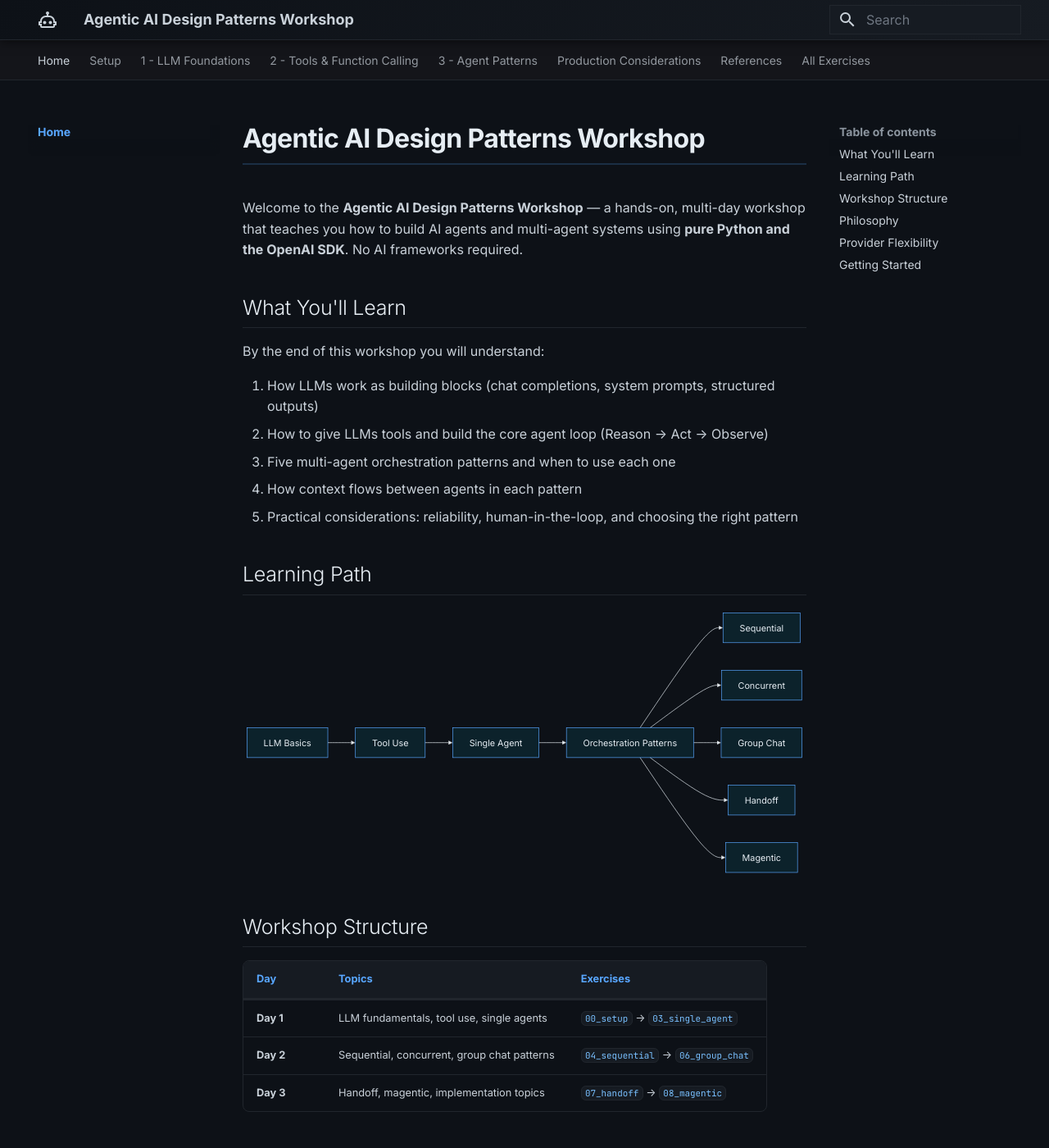
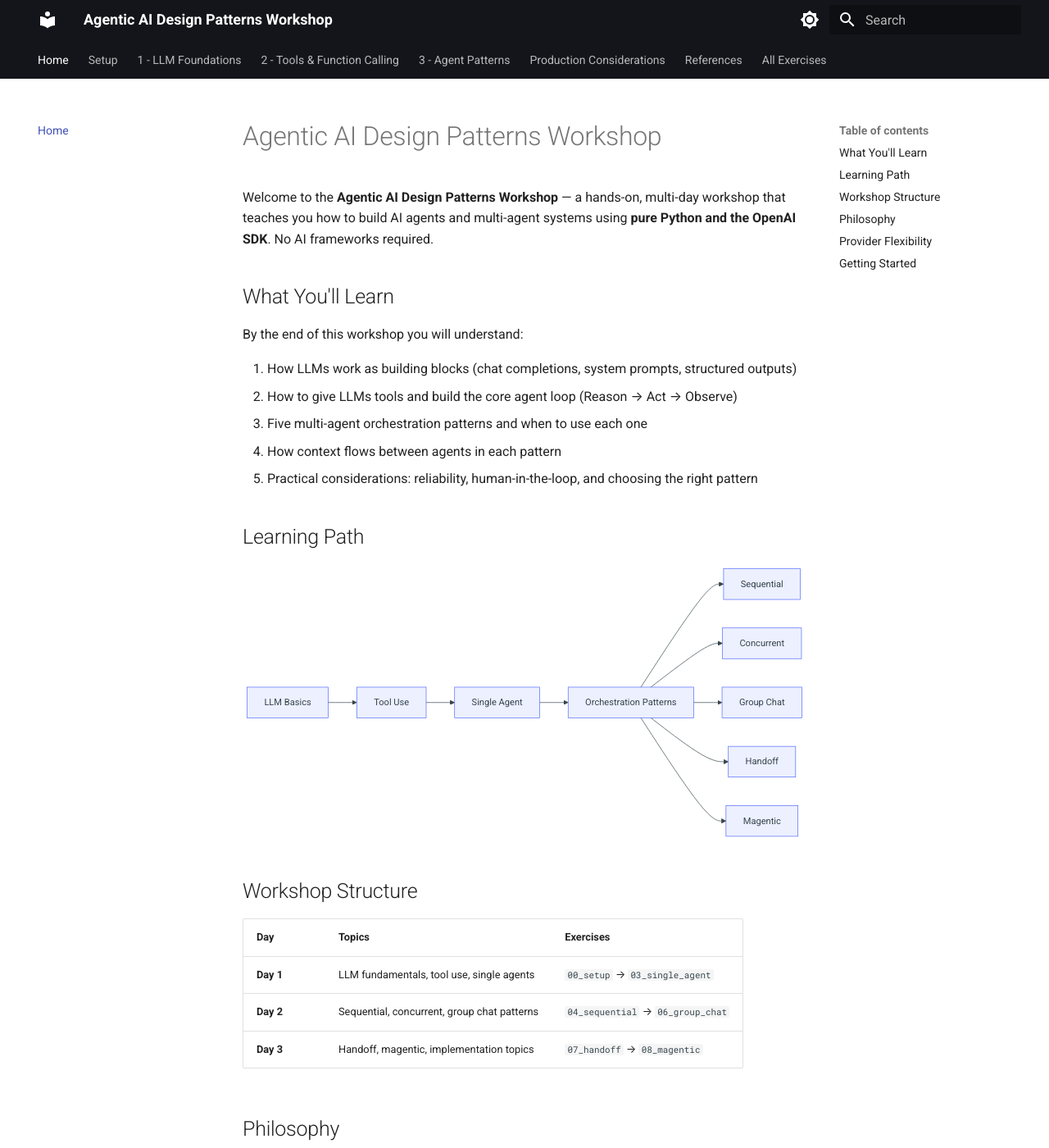
Before and after one commit to jeffrey-groneberg/AI_Workshop_Agentic_Patterns, an MkDocs documentation site: the page built from docs/index.md, in a window 1280 px wide and 1400 px high. Shown: the whole window at 82% size. Built offline with MkDocs 1.6.1 and Material for MkDocs 9.7.7, drawn with Linux system fonts in a browser that asks for light colours.

Commit message:
Revert to default Material theme with black header

```diff
--- a/docs/stylesheets/extra.css
+++ /dev/null
@@ -1,254 +0,0 @@
-/* ── Futuristic Dark Theme for Agentic AI Workshop ── */
-
-/* Force dark-only palette */
-[data-md-color-scheme="slate"] {
-  --md-default-bg-color: #0d1117;
-  --md-default-fg-color: #c9d1d9;
-  --md-default-fg-color--light: #8b949e;
-  --md-default-fg-color--lighter: #6e7681;
-
-  /* Accent: electric cyan */
-  --md-primary-fg-color: #0d1117;
-  --md-primary-bg-color: #c9d1d9;
-  --md-accent-fg-color: #58a6ff;
-
-  /* Typeset */
-  --md-typeset-color: #c9d1d9;
-  --md-typeset-a-color: #58a6ff;
-
-  /* Code */
-  --md-code-bg-color: #161b22;
-  --md-code-fg-color: #e6edf3;
-
-  /* Navigation + header */
-  --md-footer-bg-color: #010409;
-  --md-footer-fg-color: #8b949e;
-}
-
-/* ── Header bar ── */
-.md-header {
-  background: linear-gradient(135deg, #0d1117 0%, #161b22 100%);
-  border-bottom: 1px solid #21262d;
-  box-shadow: 0 1px 12px rgba(0, 0, 0, .6);
-}
-
-/* ── Navigation tabs ── */
-.md-tabs {
-  background: #0d1117;
-  border-bottom: 1px solid #21262d;
-}
-
-.md-tabs__link--active,
-.md-tabs__link:hover {
-  color: #58a6ff !important;
-}
-
-/* ── Sidebar ── */
-.md-sidebar {
-  background: #0d1117;
-}
-
-.md-nav__link:hover,
-.md-nav__link--active {
-  color: #58a6ff !important;
-}
-
-.md-nav__item--active > .md-nav__link {
-  color: #58a6ff;
-  font-weight: 600;
-}
-
-/* ── Content area ── */
-.md-content {
-  background: #0d1117;
-}
-
-/* ── Headings: subtle glow ── */
-.md-typeset h1 {
-  color: #e6edf3;
-  font-weight: 700;
-  letter-spacing: -0.02em;
-  border-bottom: 2px solid #58a6ff33;
-  padding-bottom: 0.3em;
-}
-
-.md-typeset h2 {
-  color: #e6edf3;
-  border-bottom: 1px solid #21262d;
-  padding-bottom: 0.25em;
-}
-
-.md-typeset h3,
-.md-typeset h4 {
-  color: #d2a8ff;
-}
-
-/* ── Links ── */
-.md-typeset a {
-  color: #58a6ff;
-  text-decoration: none;
-  transition: color 0.15s ease;
-}
-
-.md-typeset a:hover {
-  color: #79c0ff;
-  text-decoration: underline;
-}
-
-/* ── Inline code ── */
-.md-typeset code {
-  background: #161b22;
-  color: #79c0ff;
-  border: 1px solid #21262d;
-  border-radius: 6px;
-  padding: 0.1em 0.4em;
-  font-size: 0.85em;
-}
-
-/* ── Code blocks ── */
-.md-typeset pre {
-  background: #161b22 !important;
-  border: 1px solid #21262d;
-  border-radius: 8px;
-  box-shadow: 0 2px 8px rgba(0, 0, 0, .4);
-}
-
-.md-typeset pre code {
-  border: none;
-  background: transparent !important;
-}
-
-/* ── Tables ── */
-.md-typeset table:not([class]) {
-  border: 1px solid #21262d;
-  border-radius: 8px;
-  overflow: hidden;
-}
-
-.md-typeset table:not([class]) th {
-  background: #161b22;
-  color: #58a6ff;
-  font-weight: 600;
-  border-bottom: 2px solid #21262d;
-}
-
-.md-typeset table:not([class]) td {
-  border-color: #21262d;
-}
-
-.md-typeset table:not([class]) tr:hover td {
-  background: #161b2266;
-}
-
-/* ── Admonitions ── */
-.md-typeset .admonition,
-.md-typeset details {
-  background: #161b22;
-  border-left: 4px solid #58a6ff;
-  border-radius: 6px;
-  box-shadow: 0 1px 6px rgba(0, 0, 0, .3);
-}
-
-.md-typeset .admonition.tip,
-.md-typeset details.tip {
-  border-left-color: #3fb950;
-}
-
-.md-typeset .admonition.warning,
-.md-typeset details.warning {
-  border-left-color: #d29922;
-}
-
-.md-typeset .admonition.danger,
-.md-typeset details.danger {
-  border-left-color: #f85149;
-}
-
-/* ── Mermaid diagrams: transparent bg ── */
-.mermaid {
-  background: transparent !important;
-}
-
-.mermaid .node rect,
-.mermaid .node polygon {
-  fill: #161b22 !important;
-  stroke: #58a6ff !important;
-  rx: 8;
-  ry: 8;
-}
-
-.mermaid .edgePath .path {
-  stroke: #58a6ff !important;
-}
-
-.mermaid span {
-  color: #c9d1d9 !important;
-}
-
-/* ── Search bar ── */
-.md-search__input {
-  background: #161b22;
-  border: 1px solid #21262d;
-  color: #c9d1d9;
-}
-
-.md-search__input::placeholder {
-  color: #6e7681;
-}
-
-/* ── Footer ── */
-.md-footer {
-  background: #010409;
-  border-top: 1px solid #21262d;
-}
-
-/* ── Scrollbar ── */
-::-webkit-scrollbar {
-  width: 8px;
-  height: 8px;
-}
-
-::-webkit-scrollbar-track {
-  background: #0d1117;
-}
-
-::-webkit-scrollbar-thumb {
-  background: #30363d;
-  border-radius: 4px;
-}
-
-::-webkit-scrollbar-thumb:hover {
-  background: #484f58;
-}
-
-/* ── Copy button on code blocks ── */
-.md-clipboard {
-  color: #6e7681 !important;
-}
-
-.md-clipboard:hover {
-  color: #58a6ff !important;
-}
-
-/* ── Content tabs ── */
-.md-typeset .tabbed-labels > label {
-  color: #8b949e;
-  border-bottom-color: transparent;
-}
-
-.md-typeset .tabbed-labels > label:hover {
-  color: #c9d1d9;
-}
-
-.md-typeset .tabbed-labels > .tabbed-control--active,
-.md-typeset .tabbed-labels > label.tabbed-control--active {
-  color: #58a6ff !important;
-  border-bottom-color: #58a6ff !important;
-}
-
-/* ── Smooth transitions ── */
-.md-nav__link,
-.md-typeset a,
-.md-tabs__link {
-  transition: color 0.15s ease, background 0.15s ease;
-}
--- a/mkdocs.yml
+++ b/mkdocs.yml
@@ -5,30 +5,25 @@
 theme:
   name: material
   palette:
-    scheme: slate
-    primary: black
-    accent: cyan
-  icon:
-    logo: material/robot-outline
-  font:
-    text: Inter
-    code: JetBrains Mono
+    - scheme: default
+      primary: black
+      toggle:
+        icon: material/brightness-7
+        name: Switch to dark mode
+    - scheme: slate
+      primary: black
+      toggle:
+        icon: material/brightness-4
+        name: Switch to light mode
   features:
     - navigation.tabs
     - navigation.sections
     - navigation.expand
     - navigation.top
-    - navigation.instant
-    - navigation.tracking
     - search.suggest
     - search.highlight
     - content.code.copy
-    - content.code.annotate
     - content.tabs.link
-    - header.autohide
-
-extra_css:
-  - stylesheets/extra.css
 
 markdown_extensions:
   - admonition
```
